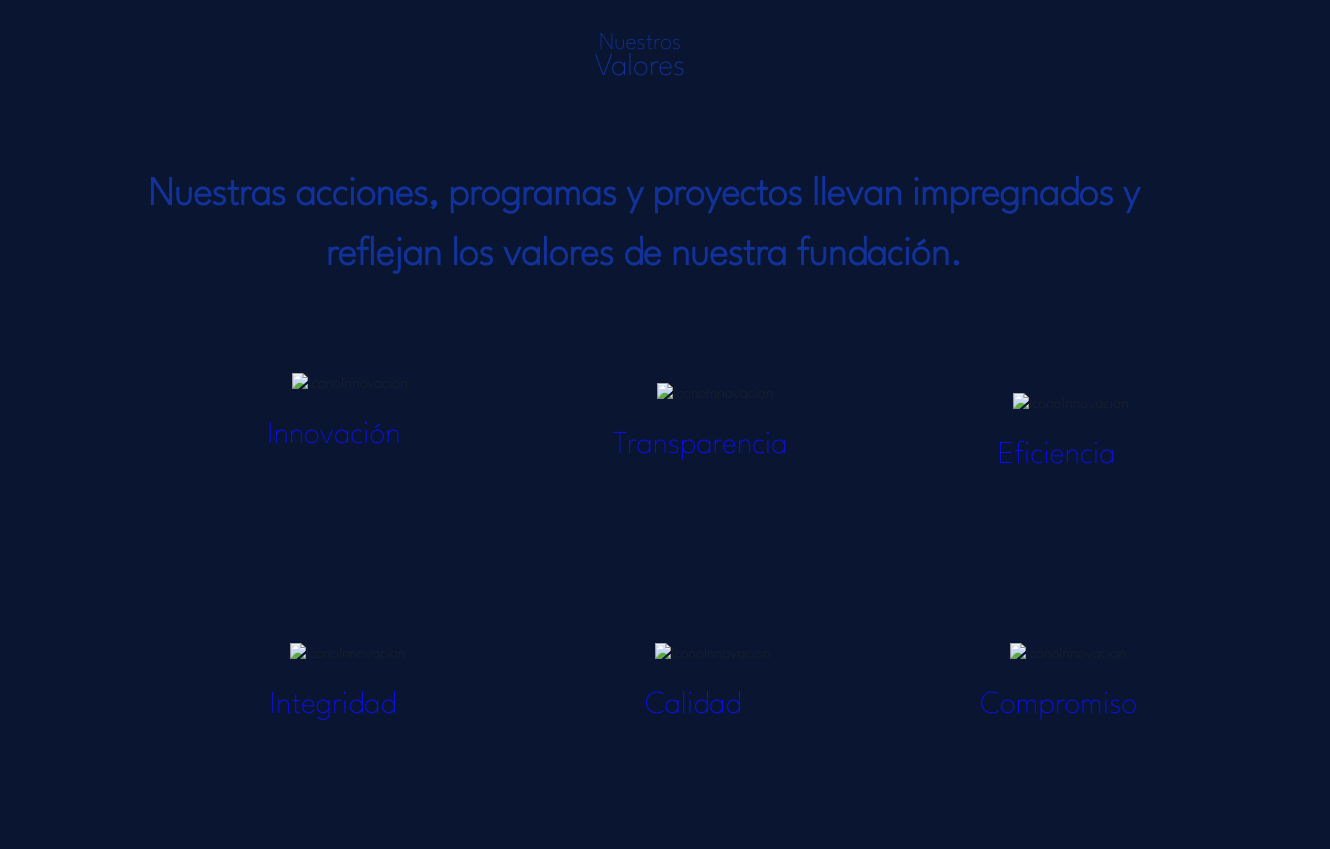
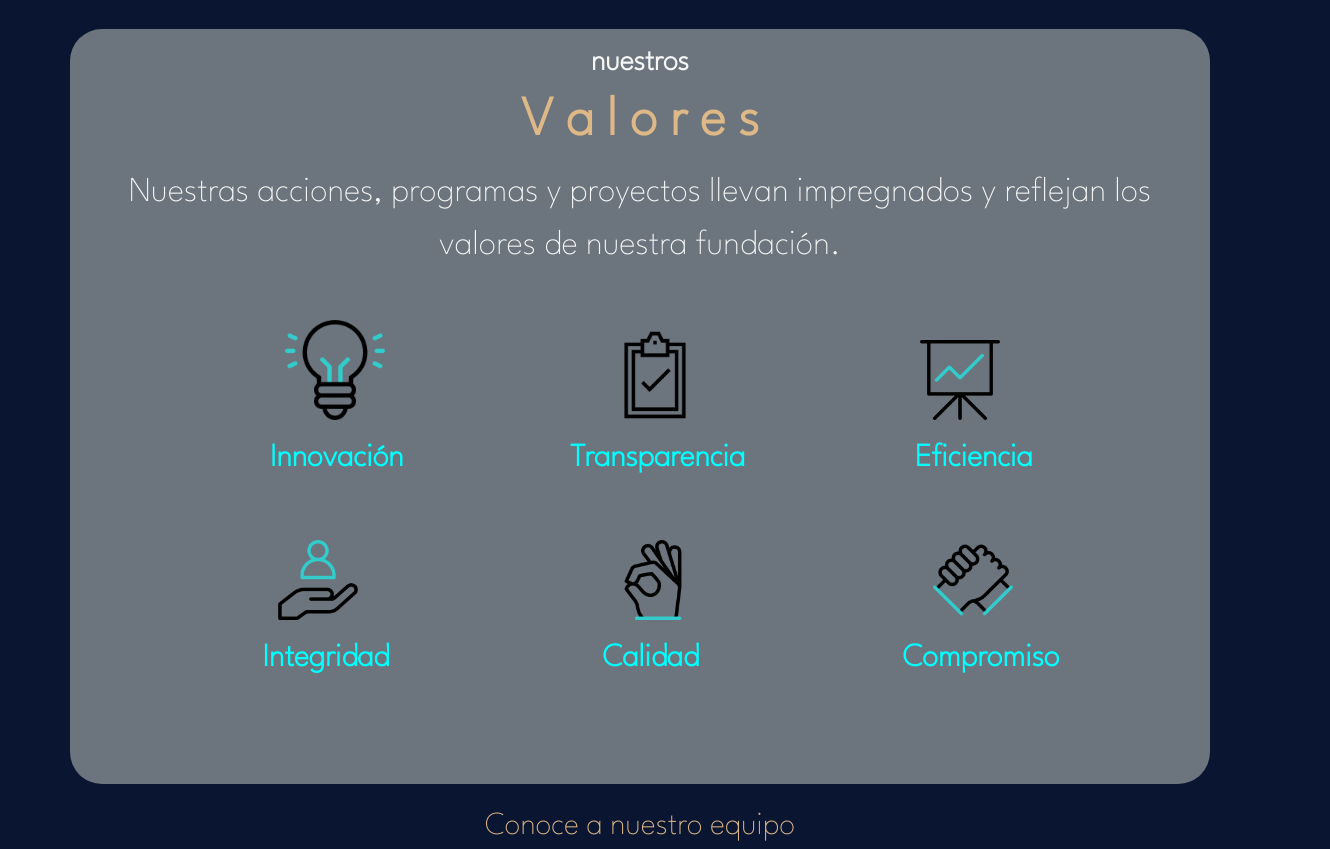
Before and after one commit to plegor2505/FTD_LEGOR, a plain HTML site: page pages/quienessomos.html in a window 1280 px wide. Shown: the part 239-1088 px from the top of the page, 1330 px wide, since content can reach past the window. Drawn offline with nearby package versions, Linux system fonts and the light colour scheme.

Commit message:
subida 4

```diff
--- a/css/style.css
+++ b/css/style.css
@@ -146,66 +146,34 @@ a{
 }
 
 /* CSS MAIN PAGE QUIENES SOMOS */
-/*
-.container{
-    display: grid;
-    grid-template-columns: repeat(3, 1250px);
-    grid-template-rows: auto;
-    grid-template-areas:
-    "subtitulo1  subtitulo1    subtitulo1 "
-    "subtitulo2  subtitulo2    subtitulo2 "
-    "parrafo1     parrafo1     parrafo1   "
-    " icoInn       icoTra       icoEfi    "
-    "innovacion  transparencia  eficiencia"
-    "icoInt icoCal icoCom"
-    "integridad   calidad      compromiso"
-    ;
-    column-gap: 100px;
-    margin: 0px 30px 0px 50px;
-    background-color: blanchedalmond;
-    border-radius: 10px;
-}*/
 .subtitulo1{
-    grid-area: subtitulo1;
-    display: flex;
-    justify-content: center;
-    align-items: stretch;
-    color: rgb(18, 50, 155);
-    height: 20px;
-    font-size:x-large;
+    font-size: 30px;
+    color:#f6f6f6;
     font-weight: bold;
+    text-align: center;
 }
 .subtitulo2{
-    grid-area: subtitulo2;
-    display: flex;
-    justify-content: center;
-    align-items: stretch;
-    color: rgb(18, 50, 155);
-    height: 60px;
-    font-size: 40px;
+    font-size: 55px;
+    color:burlywood;
     font-weight: bold;
+    text-align: center;
 }
 .parrafo1{
-    grid-area: parrafo1;
-    display: flex;
-    justify-content: center;
-    align-items: center;
-    color: rgb(18, 50, 155);
-    height: 250px;
-    padding-left: 20px;
-    font-size: 40px;
+    color:#f6f6f6;
     text-align: center;
+    font-size: 35px;
+    margin-bottom: 3rem;
 }
 .valores1{
     display: flex;
     flex-wrap: wrap;
-    justify-content: space-around;
+    justify-content: center;
     align-content: center;
-    height: 250px;
-    margin-left: 120px;
+    height: 150px;
+    margin-left: 90px;
 }
 .icoInn{
-    margin-left: 70px;
+    margin-left: 40px;
     height: auto;
     margin-top: 180px;
     animation-name: rotacion1;
@@ -216,46 +184,41 @@ a{
         50%{transform: rotate(180deg)}
         100%{transform: rotate(360deg);}
 }
-
-/*
-.icoInn:hover{
-    transform: rotate(300deg)
-}
-*/
-/*transform: rotate(300deg)*/
-
 .innovacion{
     font-size:xx-large;
-    color:rgb(15, 15, 233);
+    font-weight: bold;
+    color:aqua;
     width: 300px;
     height: auto;
     align-content: flex-start;
     margin-bottom: 300px;
-    margin-left: 45px;
+    margin-left: 25px;
     margin-top: 20px;
 }
 .icoTra{
-    margin-left: 50px;
+    margin-left: 40px;
     height: auto;
     margin-top: 190px;
 }
 .transparencia{
     font-size:xx-large;
-    color:rgb(15, 15, 233);
+    font-weight: bold;
+    color:aqua;
     width: 300px;
     height:auto;
-    margin-bottom: 300px;
-    margin-left: 5px;
+    margin-bottom: 00px;
+    margin-left: 0px;
     margin-top: 20px;
 }
 .icoEfi{
-    margin-left: 60px;
+    margin-left: 50px;
     height: auto;
     margin-top: 200px;
 }
 .eficiencia{
     font-size:xx-large;
-    color:rgb(15, 15, 233);
+    font-weight: bold;
+    color:aqua;
     width: 300px;
     height:auto;
     margin-bottom: 300px;
@@ -265,22 +228,23 @@ a{
 .valores2{
     display: flex;
     flex-wrap: wrap;
-    justify-content: space-around;
+    justify-content:center;
     align-content: center;
     height: 250px;
-    margin-left: 120px;
+    margin-left: 90px;
 }
 .icoInt{
-    margin-left: 70px;
+    margin-left: 40px;
     height: auto;
 }
 .integridad{
     font-size:xx-large;
-    color:rgb(15, 15, 233);
+    font-weight: bold;
+    color:aqua;
     width: 300px;
     height:auto;
-    margin-bottom: 100px;
-    margin-left: 50px;
+    margin-bottom: 10px;
+    margin-left: 25px;
     margin-top: 20px;
 }
 .icoCal{
@@ -289,7 +253,8 @@ a{
 }
 .calidad{
     font-size:xx-large;
-    color:rgb(15, 15, 233);
+    font-weight: bold;
+    color:aqua;
     width: 300px;
     height:auto;
     margin-bottom: 100px;
@@ -303,7 +268,8 @@ a{
 }
 .compromiso{
     font-size:xx-large;
-    color:rgb(15, 15, 233);
+    font-weight: bold;
+    color:aqua;
     width: 300px;
     height:auto;
     margin-bottom: 100px;
@@ -312,13 +278,9 @@ a{
 }
 .presidente{
     display: flex;
-    flex-direction: column;
+    flex-direction:row;
+    justify-content: center;
     align-items: center;
-}
-.directores{
-    display: flex;
-    flex-direction: row;
-    justify-content: space-around;
 }
 .directores1{
     display: flex;
@@ -326,12 +288,13 @@ a{
     justify-content:space-around
 
 }
+/*
 .integrantes{
     font-size: x-large;
     font-weight: bold;
     color: rgb(33, 11, 238);
 }
-
+*
 /* buscar los iconos para cada uno de los valores y reformular diseño*/
 .valores{
     font-size: x-large;
--- a/pages/quienessomos.html
+++ b/pages/quienessomos.html
@@ -55,31 +55,27 @@
             <h1 class="titulo">Quiénes Somos</h1>
         </div>
     <br>
-    <section class="container">
+    <section class="container bg-secondary rounded-5">
         <div class="row">
-            <div class="subtitulo1">
-                <h4>Nuestros</h4>
-            </div>
-            <div class="subtitulo2">
-                <h2>Valores</h2>
-            </div>
-            <div class="parrafo1">
-                <p><b>Nuestras acciones, programas y proyectos llevan impregnados y reflejan los valores de nuestra fundación.</b>
-                </p>
+            <h3 class="col-12 mt-3 subtitulo1">nuestros</h3>
+            <h2 class="col-12 subtitulo2">V a l o r e s</h2>
+            <div class="parrafo1 mt-1 mb-5">
+                <p>Nuestras acciones, programas y proyectos llevan impregnados y reflejan los valores de nuestra fundación.</p>
             </div>
         </div>
+        <br><br>
         <div class="row">
             <div class="valores1">
                 <div>
-                    <img class="icoInn" src="../icons/icon_innovacion.png" width="100px" height="100px" alt="IconoInnovacion">
+                    <img class="icoInn" src="../logosIconos/innovacion1.png" width="100px" height="100px" alt="IconoInnovacion">
                     <h4 class="innovacion">Innovación</h4>
                 </div>
                 <div>
-                    <img class="icoTra" src="../icons/icon_transparencia.png" width="90px" height="90px" alt="IconoInnovacion">
+                    <img class="icoTra" src="../logosIconos/icon_transparencia.png" width="90px" height="90px" alt="IconoInnovacion">
                     <h4 class="transparencia">Transparencia</h4>
                 </div>
                 <div>
-                    <img class="icoEfi" src="../icons/icon_eficiencia.png" width="80px" height="80px" alt="IconoInnovacion">
+                    <img class="icoEfi" src="../logosIconos/eficiencia1.png" width="80px" height="80px" alt="IconoInnovacion">
                     <h4 class="eficiencia">Eficiencia</h4>
                 </div>
             </div>
@@ -87,15 +83,15 @@
         <div class="row">
             <div class="valores2">
                 <div>
-                    <img class="icoInt" src="../img/logo Igram.png" width="80px" height="80px" alt="IconoInnovacion">
+                    <img class="icoInt" src="../logosIconos/integridad1.png" width="80px" height="80px" alt="IconoInnovacion">
                     <h4 class="integridad">Integridad</h4>
                 </div>
                 <div>
-                    <img class="icoCal" src="../img/logo Igram.png" width="80px" height="80px" alt="IconoInnovacion">
+                    <img class="icoCal" src="../logosIconos/calidad2.png" width="80px" height="80px" alt="IconoInnovacion">
                     <h4 class="calidad">Calidad</h4>
                 </div>
                 <div>
-                    <img class="icoCom" src="../img/logo Igram.png" width="80px" height="80px" alt="IconoInnovacion">
+                    <img class="icoCom" src="../logosIconos/compromiso1.png" width="80px" height="80px" alt="IconoInnovacion">
                     <h4 class="compromiso">Compromiso</h4>
                 </div>
             </div>
```
Also changed, not shown: imgFoto/bielka bebe.jpg (deleted), logosIconos/calidad1.png (deleted), logosIconos/calidad3.png (deleted), logosIconos/compromiso2.png (deleted), logosIconos/icon_eficiencia.png (deleted), logosIconos/icon_innovacion.png (deleted).
